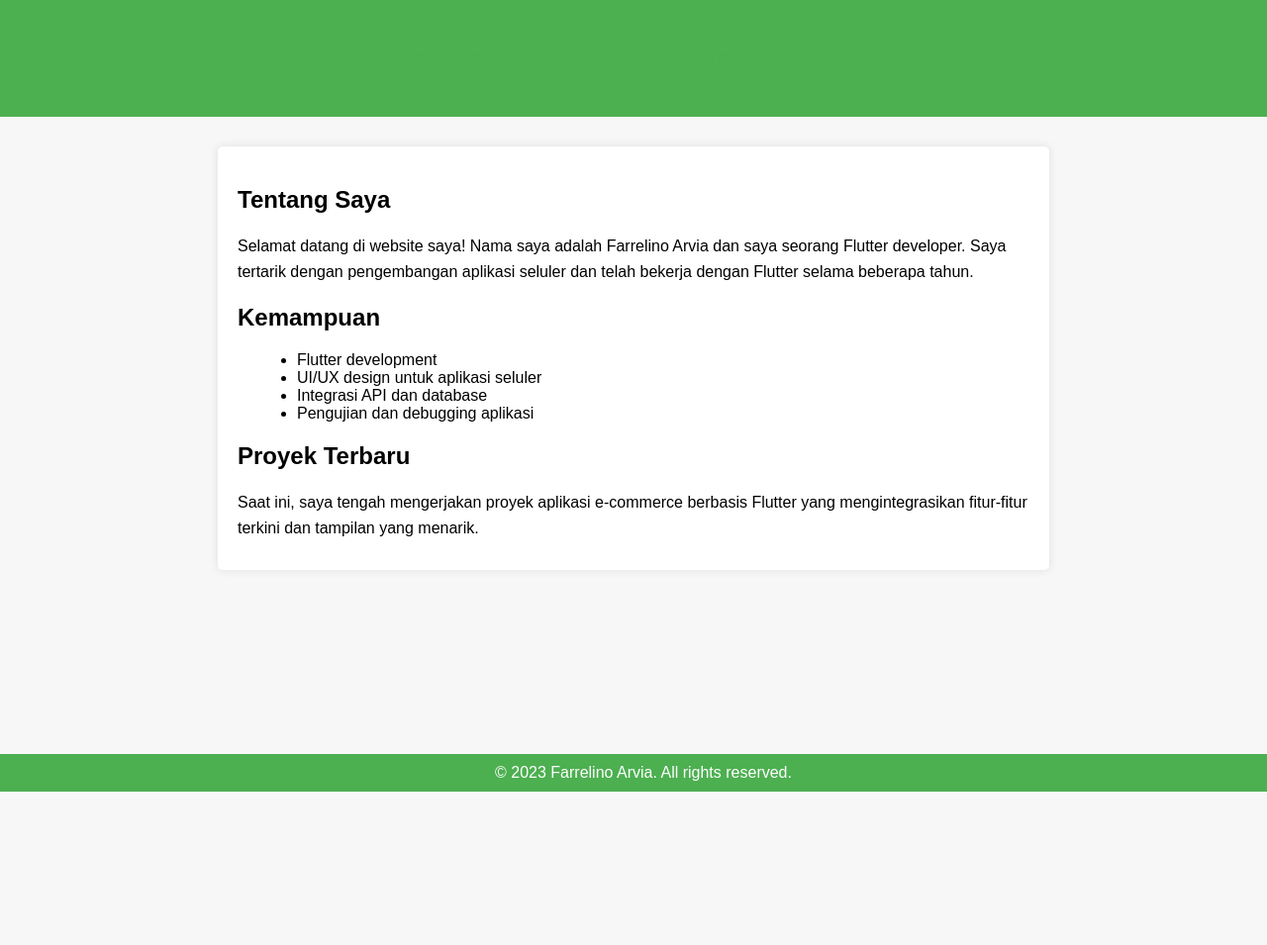
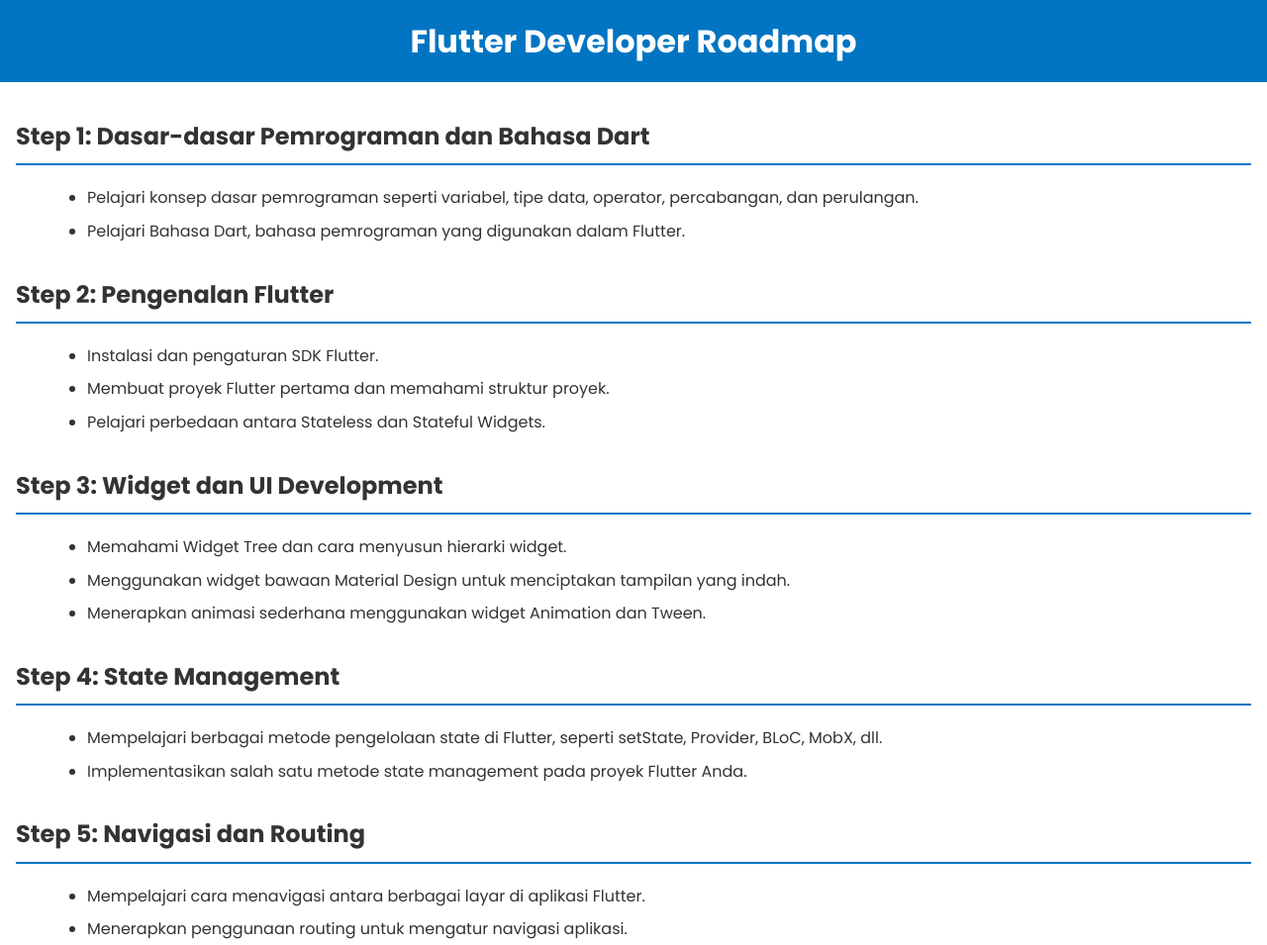
Before and after one commit to emphasis16/emphasis16.github.io, a plain HTML site: page index.html in a window 1280 px wide. Shown: the top 955 px of the page at 99% size. Before the commit the page ends 800 px from the top, so only its background shows below. Drawn offline with Linux system fonts and the light colour scheme.

Commit message:
edited for task

```diff
--- a/index.html
+++ b/index.html
@@ -1,81 +1,109 @@
 <!DOCTYPE html>
-<html>
+<html lang="en">
+
 <head>
-    <title>Pengenalan Diri - Farrelino Arvia</title>
-    <style>
-        body {
-            font-family: Arial, sans-serif;
-            background-color: #f7f7f7;
-            margin: 0;
-            padding: 0;
-        }
+  <meta charset="UTF-8">
+  <meta name="viewport" content="width=device-width, initial-scale=1.0">
+  <title>My Roadmap to Become a Flutter Developer</title>
+  <link rel="stylesheet" href="style.css">
+  <!-- Add the link to Poppins font from Google Fonts -->
+  <link href="https://fonts.googleapis.com/css2?family=Poppins:wght@400;500;700&display=swap" rel="stylesheet">
+  <link rel="stylesheet" href="styles.css">
+</head>
 
-        header {
-            background-color: #4CAF50;
-            color: #fff;
-            text-align: center;
-            padding: 20px;
-        }
+<body>
+  <header>
+    <h1>Flutter Developer Roadmap</h1>
+  </header>
 
-        .container {
-            max-width: 800px;
-            margin: 30px auto;
-            padding: 20px;
-            background-color: #fff;
-            box-shadow: 0 0 10px rgba(0, 0, 0, 0.1);
-            border-radius: 5px;
-        }
+  <main>
+    <section class="step">
+      <h2>Step 1: Dasar-dasar Pemrograman dan Bahasa Dart</h2>
+      <ul>
+        <li>Pelajari konsep dasar pemrograman seperti variabel, tipe data, operator, percabangan, dan perulangan.</li>
+        <li>Pelajari Bahasa Dart, bahasa pemrograman yang digunakan dalam Flutter.</li>
+      </ul>
+    </section>
 
-        h1 {
-            color: #4CAF50;
-            margin-bottom: 20px;
-        }
+    <section class="step">
+      <h2>Step 2: Pengenalan Flutter</h2>
+      <ul>
+        <li>Instalasi dan pengaturan SDK Flutter.</li>
+        <li>Membuat proyek Flutter pertama dan memahami struktur proyek.</li>
+        <li>Pelajari perbedaan antara Stateless dan Stateful Widgets.</li>
+      </ul>
+    </section>
 
-        p {
-            line-height: 1.6;
-            margin-bottom: 10px;
-        }
+    <section class="step">
+      <h2>Step 3: Widget dan UI Development</h2>
+      <ul>
+        <li>Memahami Widget Tree dan cara menyusun hierarki widget.</li>
+        <li>Menggunakan widget bawaan Material Design untuk menciptakan tampilan yang indah.</li>
+        <li>Menerapkan animasi sederhana menggunakan widget Animation dan Tween.</li>
+      </ul>
+    </section>
 
-        ul {
-            list-style-type: disc;
-            margin-left: 20px;
-            margin-bottom: 10px;
-        }
+    <section class="step">
+      <h2>Step 4: State Management</h2>
+      <ul>
+        <li>Mempelajari berbagai metode pengelolaan state di Flutter, seperti setState, Provider, BLoC, MobX, dll.</li>
+        <li>Implementasikan salah satu metode state management pada proyek Flutter Anda.</li>
+      </ul>
+    </section>
 
-        footer {
-            text-align: center;
-            padding: 10px;
-            background-color: #4CAF50;
-            color: #fff;
-            position: fixed;
-            bottom: 0;
-            width: 100%;
-        }
-    </style>
-</head>
-<body>
-    <header>
-        <h1>Pengenalan Diri - Farrelino Arvia</h1>
-    </header>
+    <section class="step">
+      <h2>Step 5: Navigasi dan Routing</h2>
+      <ul>
+        <li>Mempelajari cara menavigasi antara berbagai layar di aplikasi Flutter.</li>
+        <li>Menerapkan penggunaan routing untuk mengatur navigasi aplikasi.</li>
+      </ul>
+    </section>
 
-    <div class="container">
-        <h2>Tentang Saya</h2>
-        <p>Selamat datang di website saya! Nama saya adalah Farrelino Arvia dan saya seorang Flutter developer. Saya tertarik dengan pengembangan aplikasi seluler dan telah bekerja dengan Flutter selama beberapa tahun.</p>
+    <section class="step">
+      <h2>Step 6: Menggunakan API dan Data Asynchronous</h2>
+      <ul>
+        <li>Menggunakan paket HTTP untuk mengonsumsi API REST.</li>
+        <li>Mempelajari pemrograman asynchronous dengan menggunakan Future, async, await, dan Isolate.</li>
+      </ul>
+    </section>
 
-        <h2>Kemampuan</h2>
-        <ul>
-            <li>Flutter development</li>
-            <li>UI/UX design untuk aplikasi seluler</li>
-            <li>Integrasi API dan database</li>
-            <li>Pengujian dan debugging aplikasi</li>
-        </ul>
+    <section class="step">
+      <h2>Step 7: Pengujian dan Debugging</h2>
+      <ul>
+        <li>Menulis unit test untuk aplikasi Flutter Anda.</li>
+        <li>Menggunakan alat bantu debugging dalam Flutter untuk mengidentifikasi dan memperbaiki bug.</li>
+      </ul>
+    </section>
 
-        <h2>Proyek Terbaru</h2>
-        <p>Saat ini, saya tengah mengerjakan proyek aplikasi e-commerce berbasis Flutter yang mengintegrasikan fitur-fitur terkini dan tampilan yang menarik.</p>
-    </div>
+    <section class="step">
+      <h2>Step 8: Performance Optimization</h2>
+      <ul>
+        <li>Mengukur performa aplikasi dan mengidentifikasi area yang perlu dioptimasi.</li>
+        <li>Menerapkan teknik-teknik optimasi performa seperti lazy loading, caching, dan penggunaan widget yang efisien.</li>
+      </ul>
+    </section>
 
-    <footer>
-        &copy; 2023 Farrelino Arvia. All rights reserved.
-    </footer>
+    <section class="step">
+      <h2>Step 9: Platform Integration</h2>
+      <ul>
+        <li>Mengintegrasikan fitur-fitur perangkat seperti kamera, sensor, lokasi, dan notifikasi.</li>
+        <li>Menggunakan plugin dan package dari komunitas Flutter untuk memperluas fungsionalitas aplikasi.</li>
+      </ul>
+    </section>
+
+    <section class="step">
+      <h2>Step 10: Proyek Praktis</h2>
+      <ul>
+        <li>Memilih proyek nyata dan mengimplementasikan semua yang telah dipelajari.</li>
+        <li>Mempublikasikan aplikasi Flutter di Google Play Store atau App Store.</li>
+      </ul>
+    </section>
+  </main>
+
+  <footer>
+    <p>&copy; 2023 Flutter Developer Roadmap</p>
+  </footer>
+
 </body>
+
 </html>
--- /dev/null
+++ b/style.css
@@ -0,0 +1,123 @@
+/* General Styles */
+body {
+    font-family: 'Poppins', Arial, sans-serif;
+    line-height: 1.6;
+    margin: 0;
+    padding: 0;
+    color: #333; /* Warna teks umum pada tema Flutter */
+  }
+
+  header {
+    background-color: #0175C2; /* Warna utama Flutter */
+    color: #fff;
+    text-align: center;
+    padding: 1rem;
+  }
+
+  h1 {
+    font-size: 2rem;
+    margin: 0; /* Menghapus margin pada h1 untuk tampilan lebih baik */
+  }
+
+  main {
+    padding: 1rem;
+  }
+
+  footer {
+    background-color: #0175C2; /* Warna utama Flutter */
+    color: #fff;
+    text-align: center;
+    padding: 1rem;
+  }
+
+  /* Step Styles */
+  .step {
+    margin-bottom: 2rem;
+  }
+
+  h2 {
+    font-size: 1.5rem;
+    border-bottom: 2px solid #0175C2; /* Warna utama Flutter untuk batas bawah */
+    padding-bottom: 0.5rem;
+  }
+
+  ul {
+    list-style-type: disc;
+    margin-left: 2rem;
+  }
+
+  li {
+    margin-bottom: 0.5rem;
+  }
+
+  /* Responsive Styles */
+  @media screen and (max-width: 768px) {
+    h1 {
+      font-size: 1.5rem;
+    }
+
+    h2 {
+      font-size: 1.2rem;
+    }
+
+    ul {
+      margin-left: 1rem;
+    }
+  }
+
+  /* Animations */
+  @keyframes fadeIn {
+    0% { opacity: 0; }
+    100% { opacity: 1; }
+  }
+
+  @keyframes slideInLeft {
+    0% { transform: translateX(-100%); }
+    100% { transform: translateX(0); }
+  }
+
+  @keyframes slideInRight {
+    0% { transform: translateX(100%); }
+    100% { transform: translateX(0); }
+  }
+
+  /* Apply animations to elements */
+  .step:nth-child(odd) {
+    animation: fadeIn 1s;
+  }
+
+  .step:nth-child(even) {
+    animation: slideInLeft 1s;
+  }
+
+  body {
+    font-family: 'Poppins', Arial, sans-serif;
+    line-height: 1.6;
+    margin: 0;
+    padding: 0;
+    color: #333; /* Warna teks umum pada tema Flutter */
+  }
+
+  header {
+    background-color: #0175C2; /* Warna utama Flutter */
+    color: #fff;
+    text-align: center;
+    padding: 1rem;
+  }
+
+  h1 {
+    font-size: 2rem;
+    margin: 0; /* Menghapus margin pada h1 untuk tampilan lebih baik */
+  }
+
+  .container {
+    display: grid;
+    grid-template-columns: 1fr 1fr;
+    gap: 2rem;
+    padding: 1rem;
+  }
+
+  .column {
+    padding: 1rem;
+    background-color: #f5f5f5; /* Warna latar belakang kolom */
+  }
```
